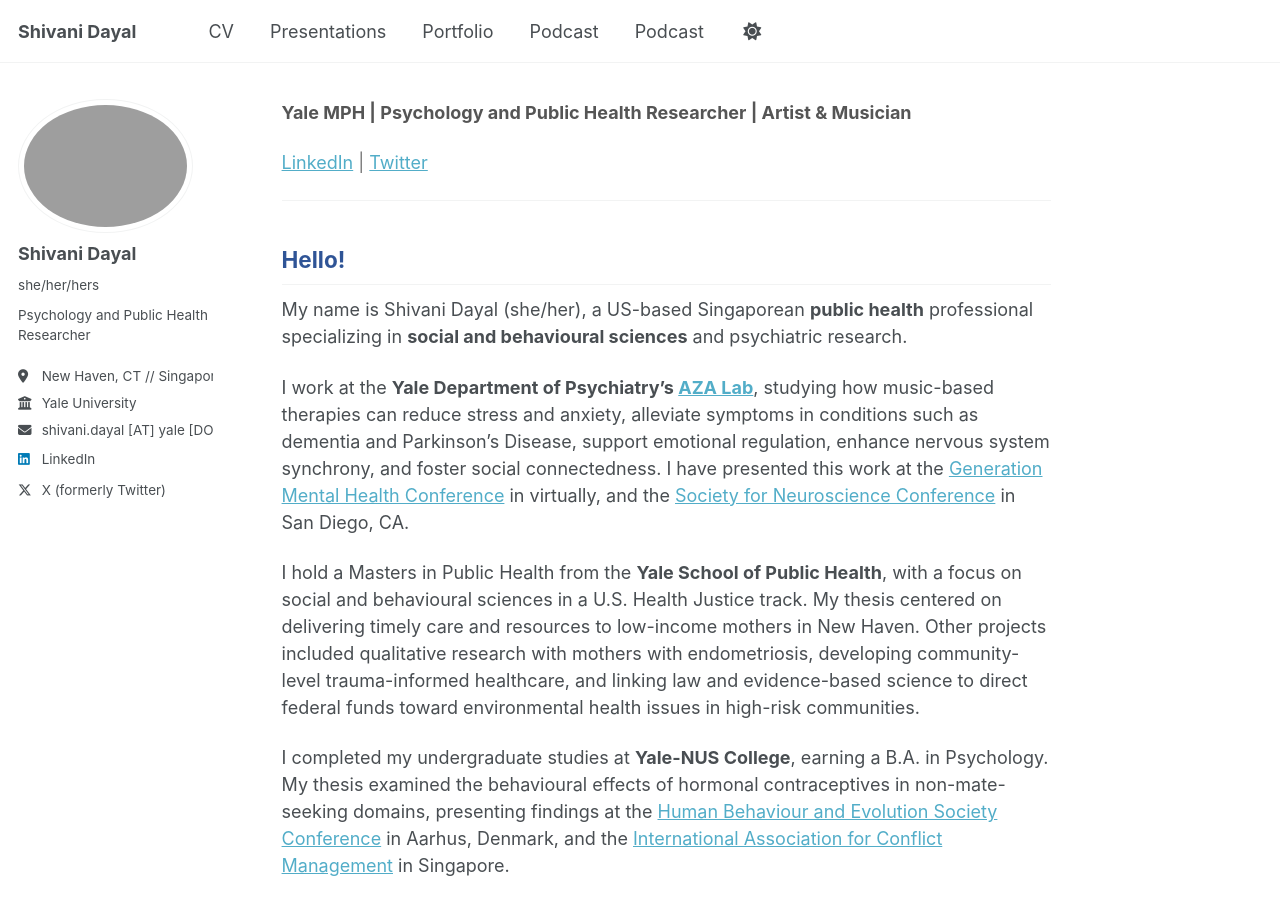
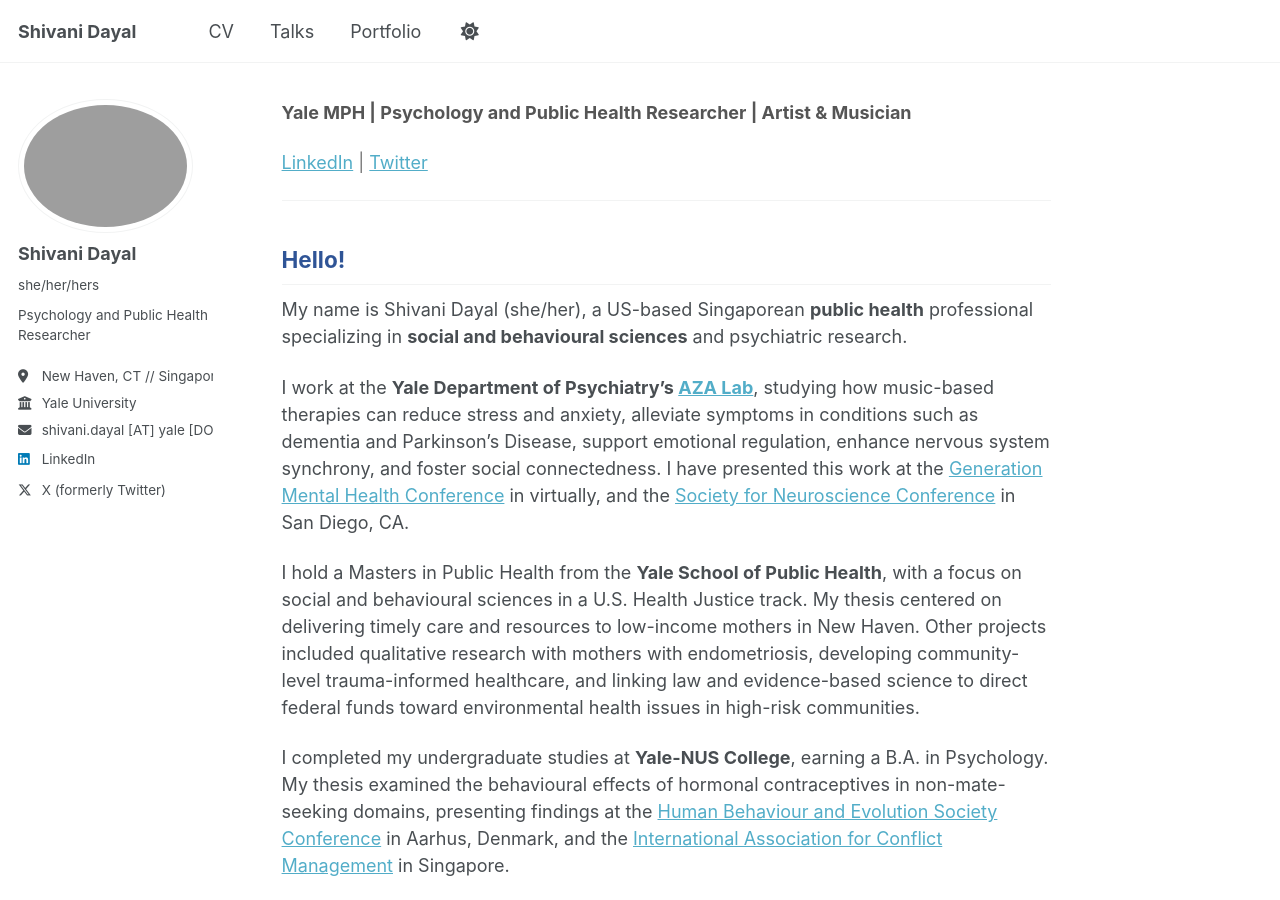
Before and after one commit to sdayal21/sdayal21.github.io, a Jekyll site: the page built from _pages/about.md, in a window 1280 px wide and 900 px high. Built offline with Jekyll 4.4.1, drawn with Linux system fonts in a browser that asks for light colours; a script that is not in the unit is left out.

Commit message:
retrack navigation to talks

```diff
--- a/_data/navigation.yml
+++ b/_data/navigation.yml
@@ -14,20 +14,16 @@ main:
  #- title: "Blog Posts"
  #   url: /year-archive/
 
-  - title: "Presentations"
-    url: /presentations/
+  - title: "Talks"
+    url: /talks/
 
   - title: "Portfolio"
     url: /portfolio/
 
-  - title: "Podcast"
-    url: /podcast/
-
-  - title: "Podcast"
-    url: /podcast/
-
   #- title: "Publications"
   #  url: /publications/
+
+
 
   #- title: "Volunteering"
   #  url: /volunteering/
```
